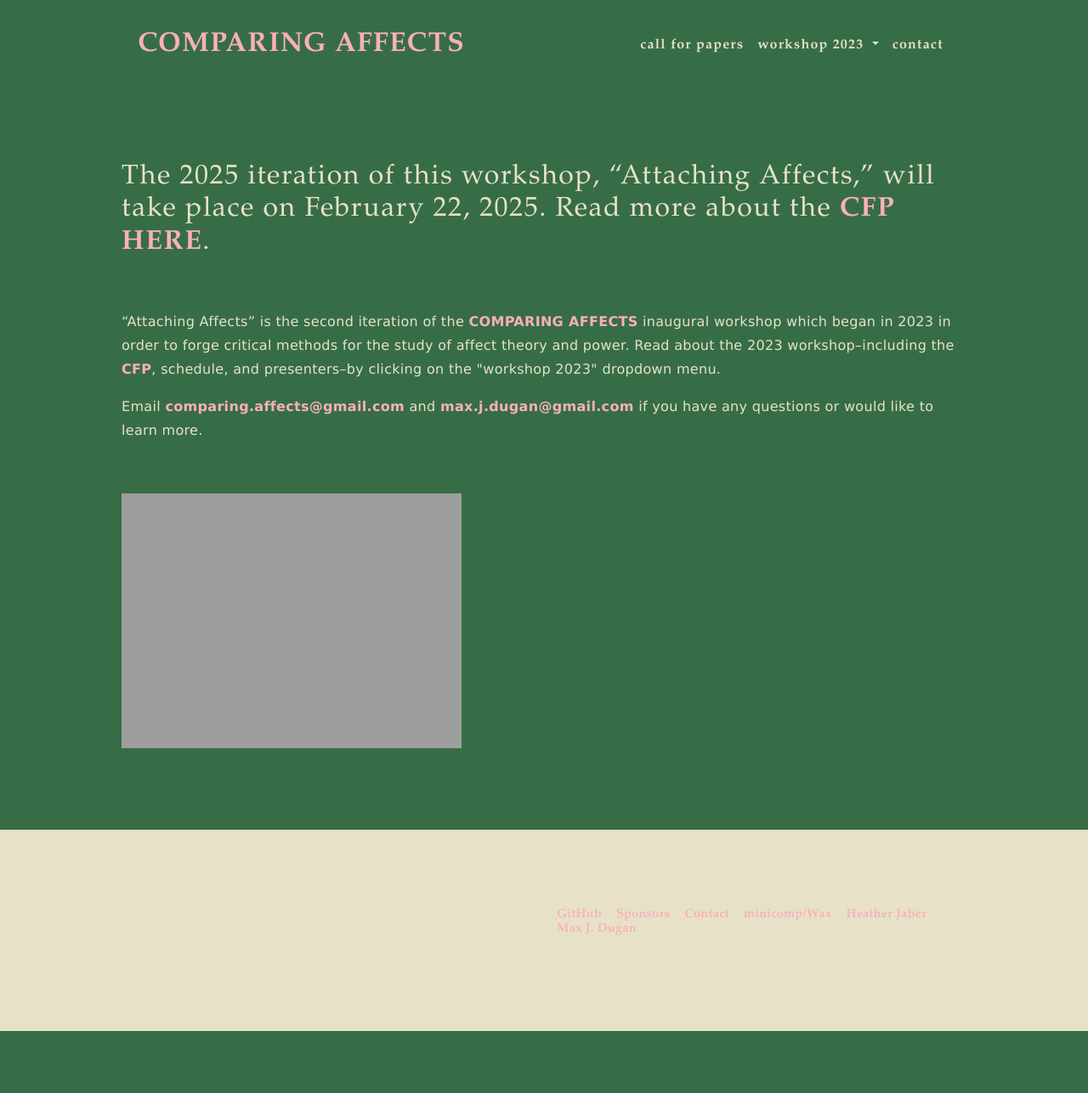
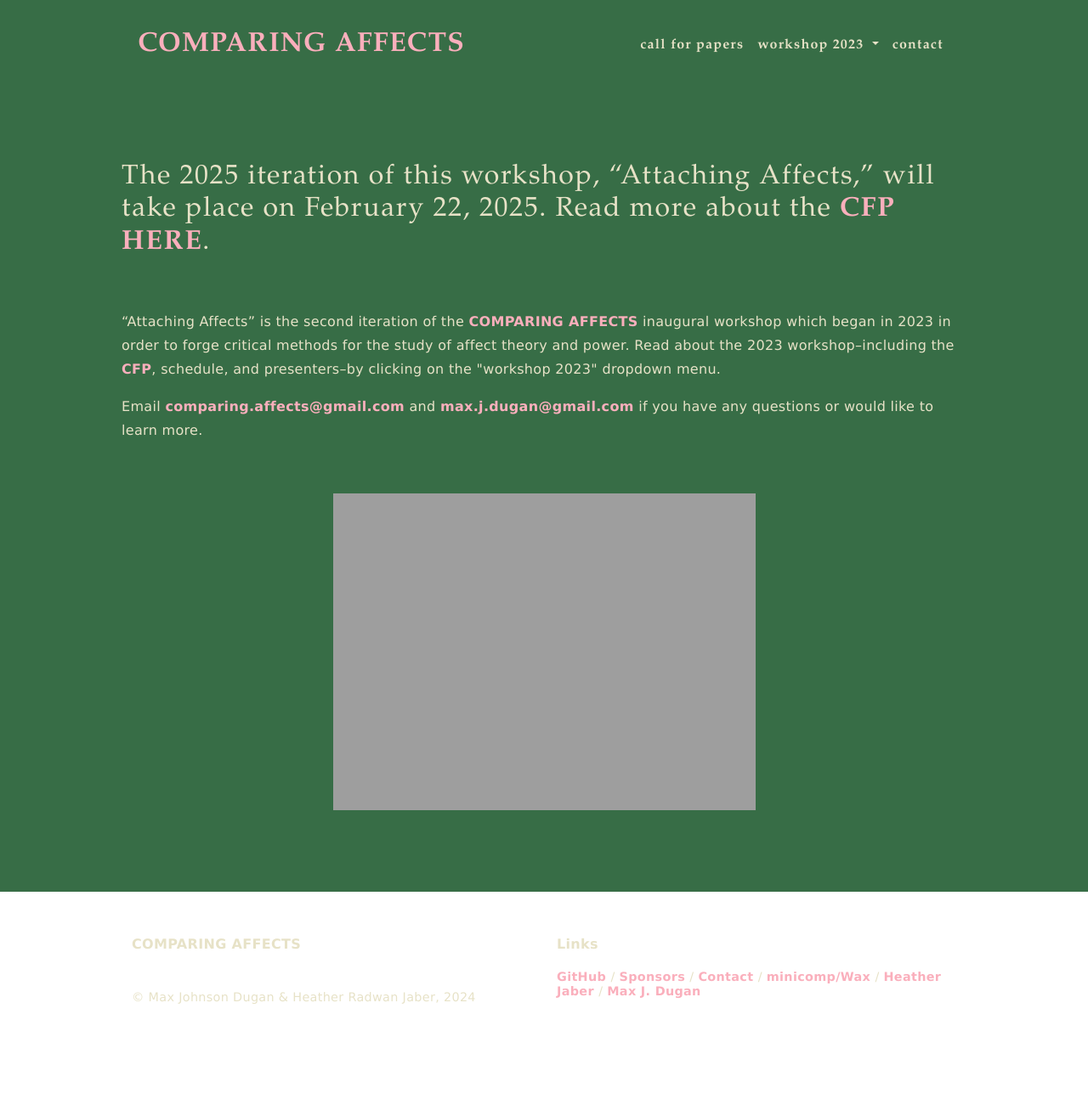
Before and after one commit to maxjdugan/comparing_affects, a Jekyll site: the page built from index.md, in a window 1280 px wide. Shown: the whole page at 85% size. Built offline with Jekyll 4.4.1, drawn with Linux system fonts in a browser that asks for light colours; before the commit the page ends 1214 px from its top, so only the background shows below that.

Commit message:
Aesthetic adjustments
centered the image on the landing page & played around with footer colors.

```diff
--- a/_sass/_wax.scss
+++ b/_sass/_wax.scss
@@ -249,7 +249,7 @@ content section
   width: 100vw;
   padding-bottom: 5rem;
   padding-top: 3rem;
-  background-color: $neutral;
+  background-color: #ffffff;
   col {
     flex-basis: 0;
     flex-shrink: 0;
@@ -260,12 +260,12 @@ content section
   }
   .footer-title {
     font-weight: bold;
-    font-family: $heading-font;
+    font-family: $accent-dark;
     padding-bottom: 1em;
     margin: 0;
   }
   .footer-description {
-    font-family: $heading-font;
+    font-family: $accent-dark;
     margin: 0;
     font-size: .9em;
     line-height: 1.2;
@@ -276,7 +276,7 @@ content section
     line-height: 1.2;
   }
   .footer-links {
-    font-family: $heading-font;
+    font-family: $accent-dark;
     margin: 0;
     font-size: .9em;
     line-height: 1.2;
--- a/index.md
+++ b/index.md
@@ -14,4 +14,4 @@ show_title: false
 
 <br>
 
-<img src="https://maxjdugan.github.io/comparing_affects/img/Attaching_Affects_Poster.png" alt="workshop poster" width="400px">
+<img src="https://maxjdugan.github.io/comparing_affects/img/Attaching_Affects_Poster.png" alt="workshop poster" width="400px" class="center">
```
